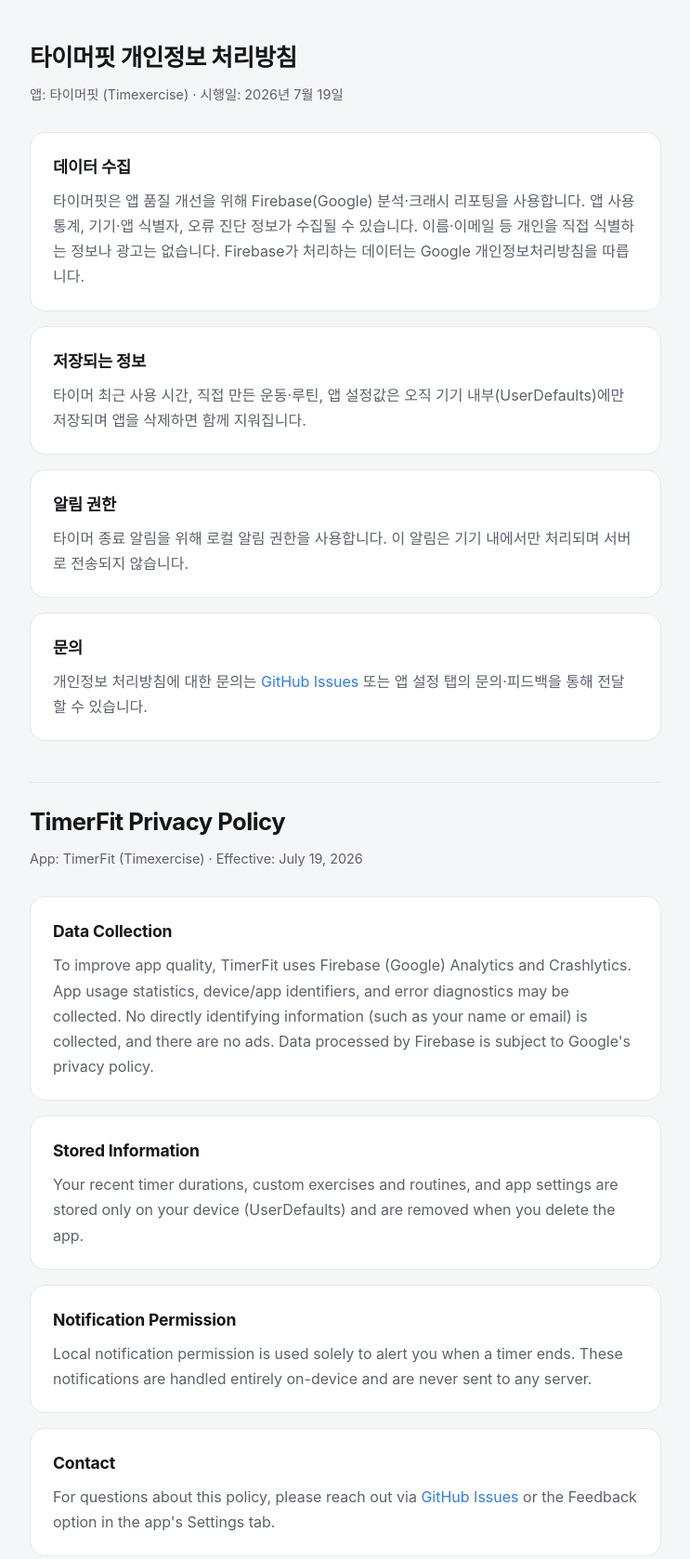
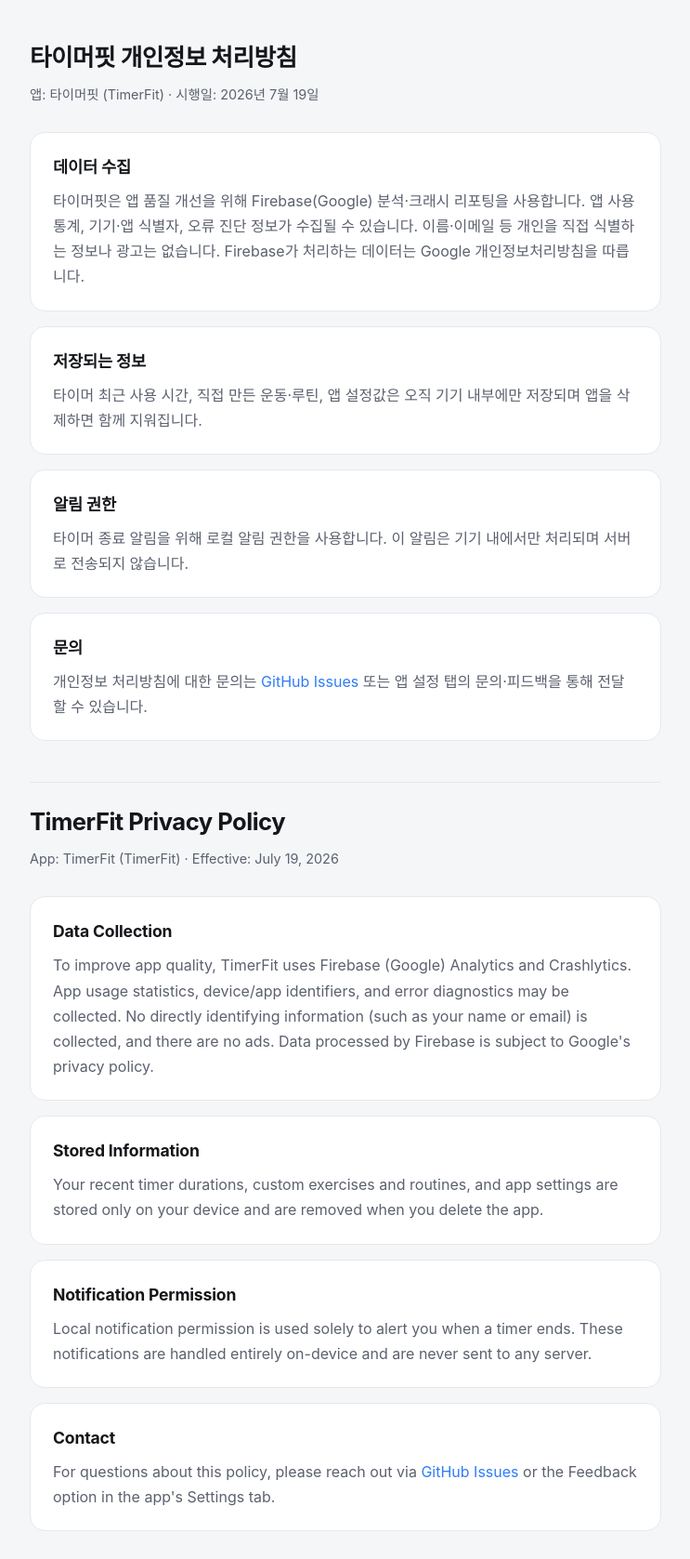
Before and after one commit to kwangrok92/timerfit-privacy, a plain HTML site: page index.html in a window 1280 px wide. Shown: the top 1677 px of the page at 93% size, without its empty margins (268-1011 px from the left). Drawn offline with Linux system fonts and the light colour scheme.

Commit message:
Update 브랜드 표기(Timexercise→TimerFit)·UserDefaults 문구 제거 — 인앱 방침과 동기화

```diff
--- a/index.html
+++ b/index.html
@@ -44,7 +44,7 @@
   <!-- 한국어 -->
   <header>
     <h1>타이머핏 개인정보 처리방침</h1>
-    <div class="meta">앱: 타이머핏 (Timexercise) · 시행일: 2026년 7월 19일</div>
+    <div class="meta">앱: 타이머핏 (TimerFit) · 시행일: 2026년 7월 19일</div>
   </header>
 
   <div class="card">
@@ -54,7 +54,7 @@
 
   <div class="card">
     <h2>저장되는 정보</h2>
-    <p>타이머 최근 사용 시간, 직접 만든 운동·루틴, 앱 설정값은 오직 기기 내부(UserDefaults)에만 저장되며 앱을 삭제하면 함께 지워집니다.</p>
+    <p>타이머 최근 사용 시간, 직접 만든 운동·루틴, 앱 설정값은 오직 기기 내부에만 저장되며 앱을 삭제하면 함께 지워집니다.</p>
   </div>
 
   <div class="card">
@@ -65,7 +65,7 @@
   <div class="card">
     <h2>문의</h2>
     <p>개인정보 처리방침에 대한 문의는
-      <a href="https://github.com/kwangrok92/Timexercise/issues">GitHub Issues</a>
+      <a href="https://github.com/kwangrok92/TimerFit/issues">GitHub Issues</a>
       또는 앱 설정 탭의 문의·피드백을 통해 전달할 수 있습니다.</p>
   </div>
 
@@ -74,7 +74,7 @@
   <!-- English -->
   <header>
     <h1>TimerFit Privacy Policy</h1>
-    <div class="meta">App: TimerFit (Timexercise) · Effective: July 19, 2026</div>
+    <div class="meta">App: TimerFit (TimerFit) · Effective: July 19, 2026</div>
   </header>
 
   <div class="card">
@@ -84,7 +84,7 @@
 
   <div class="card">
     <h2>Stored Information</h2>
-    <p>Your recent timer durations, custom exercises and routines, and app settings are stored only on your device (UserDefaults) and are removed when you delete the app.</p>
+    <p>Your recent timer durations, custom exercises and routines, and app settings are stored only on your device and are removed when you delete the app.</p>
   </div>
 
   <div class="card">
@@ -95,7 +95,7 @@
   <div class="card">
     <h2>Contact</h2>
     <p>For questions about this policy, please reach out via
-      <a href="https://github.com/kwangrok92/Timexercise/issues">GitHub Issues</a>
+      <a href="https://github.com/kwangrok92/TimerFit/issues">GitHub Issues</a>
       or the Feedback option in the app's Settings tab.</p>
   </div>
 
```
